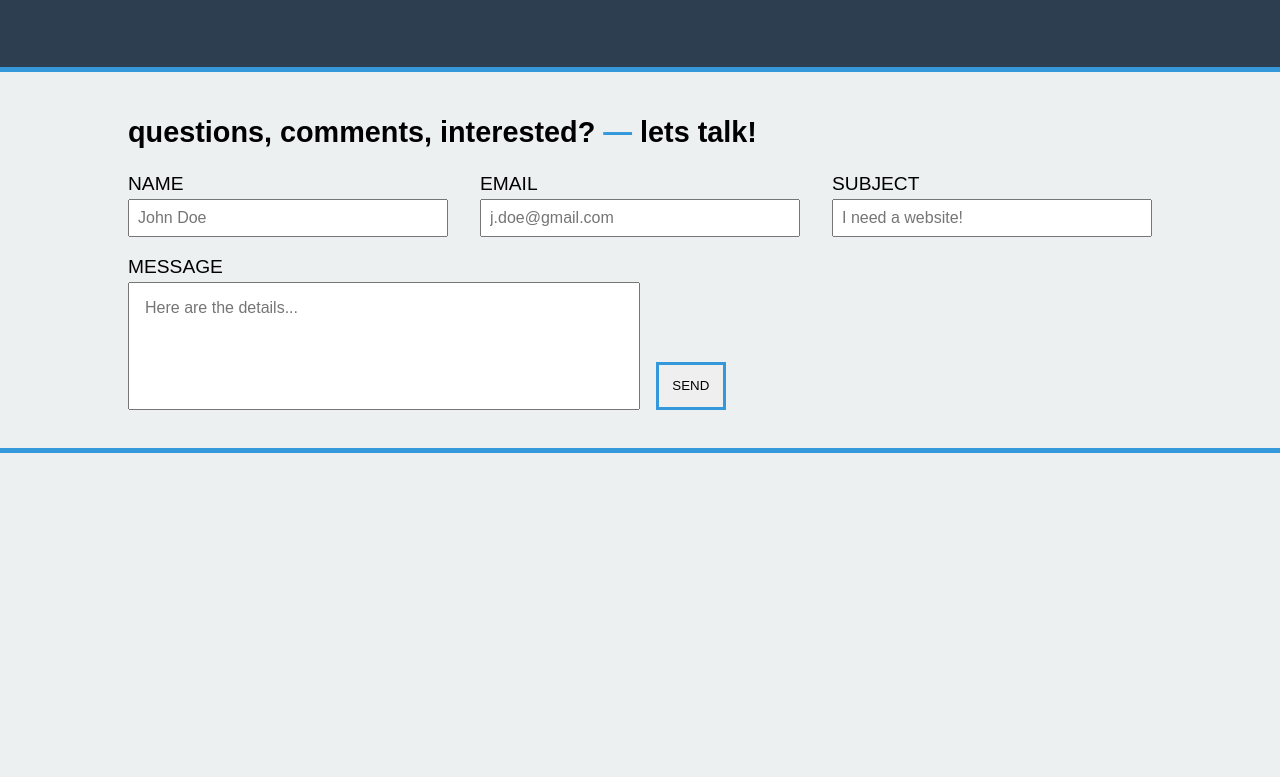
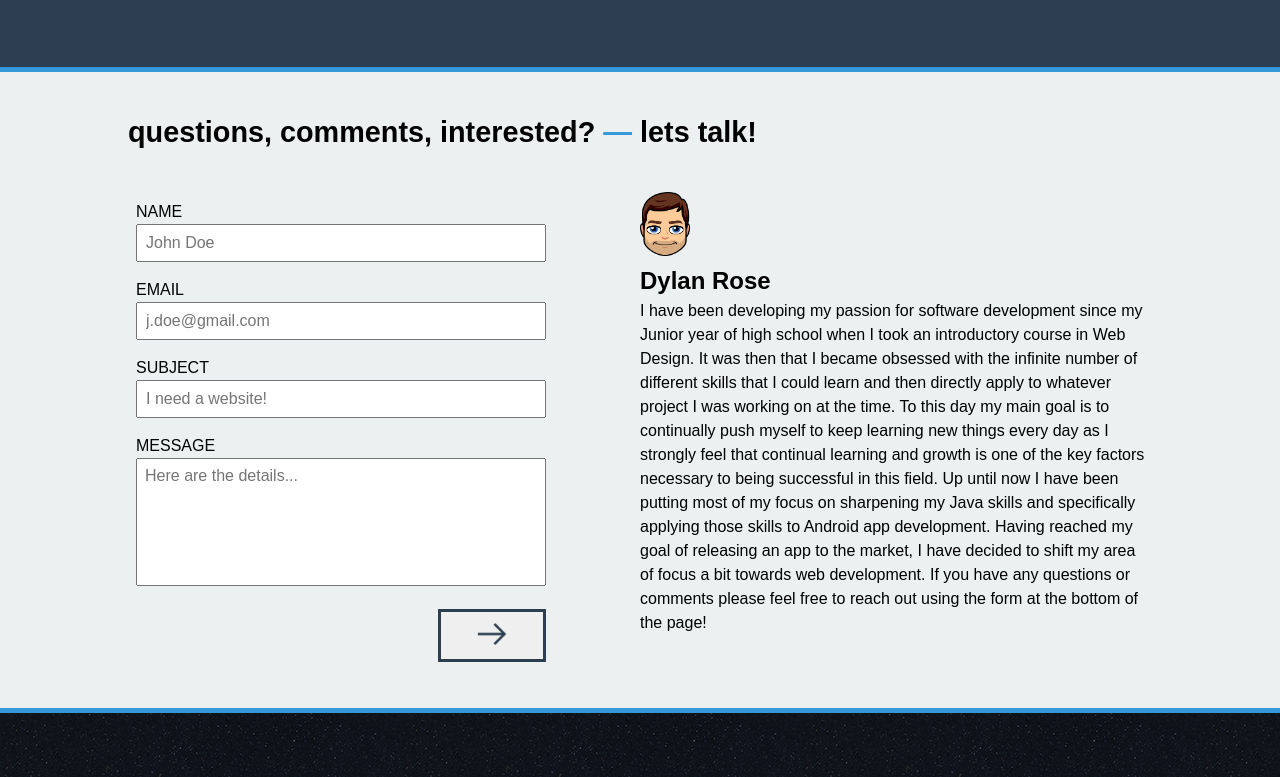
Before and after one commit to drose379/Personal-3, a plain HTML site: page index.html in a window 1280 px wide. Shown: the part 2218-2995 px from the top of the page. Before the commit the page ends 2671 px from the top, so only its background shows below. Drawn offline with nearby package versions, Linux system fonts and the light colour scheme.

Commit message:
contact draf

```diff
--- a/index.html
+++ b/index.html
@@ -124,6 +124,7 @@
     <h2 style="width: 80%; max-width: 1300px;" class="section-header">questions, comments, interested? <span style="color: #3498db;">&mdash;</span> lets talk!</h2>
     <div id="wrap">
 
+      <div id="input-container">
         <div class="input-item">
           <label>NAME</label>
           <input placeholder="John Doe" />
@@ -145,18 +146,25 @@
         </div>
 
         <div id="send-container">
-        <button id="send-button">SEND</button>
+            <button><img src="res/send.png"/></button>
         </div>
+
+      </div>
+
+      <div id="bio-area">
+        <img src="res/me.png" />
+        <h3>Dylan Rose</h3>
+        <p>I have been developing my passion for software development since my Junior year of high school when I took an introductory course in Web Design. It was then that I became obsessed with the infinite number of different skills that I could learn and then directly apply to whatever project I was working on at the time. To this day my main goal is to continually push myself to keep learning new things every day as I strongly feel that continual learning and growth is one of the key factors necessary to being successful in this field. Up until now I have been putting most of my focus on sharpening my Java skills and specifically applying those skills to Android app development. Having reached my goal of releasing an app to the market, I have decided to shift my area of focus a bit towards web development. If you have any questions or comments please feel free to reach out using the form at the bottom of the page!</p>
+      </div>
+
 
 
     </div>
   </section>
 
-  <!--
   <footer>
-    Footer!
+
   </footer>
-  -->
 
 </body>
 </html>
--- a/main-sm.css
+++ b/main-sm.css
@@ -30,5 +30,22 @@ nav #wrap {
 }
 
 #projects .project-item {
+  flex-direction: column;
+}
 
+#projects .project-item img {
+  width: 80%;
+  align-self: center;
 }
+
+#contact .input-item {
+  width: 100%;
+}
+
+#contact #message-input {
+  width: 100%;
+}
+
+#contact #send-container {
+  width: 100%;
+}
--- a/main.css
+++ b/main.css
@@ -311,8 +311,6 @@ nav #nav-right a:hover {
   display: flex;
   flex-direction: column;
   align-items: center;
-  position: relative;
-  z-index: 5000;
   color: black;
   border-bottom: 5px solid #3498db;
 }
@@ -327,62 +325,88 @@ nav #nav-right a:hover {
   max-width: 1300px;
   display: flex;
   flex-wrap: wrap;
+  margin-top: 3%;
+}
+
+#contact #input-container {
+  flex-grow: 1;
+  flex-basis: 400px;
+
+  display: flex;
+  flex-direction: column;
+  justify-content: center;
 }
 
 #contact .input-item {
-  flex-grow: 1;
-  flex-basis: 300px;
-  margin-top: 1em;
-  margin: 1em;
+  display: flex;
+  flex-direction: column;
+  margin: 0.5em;
+  width: 80%;
 }
-#contact .input-item:nth-child(1) {
-   margin-left: 0;
-}
-#contact .input-item:nth-child(3) {
-  margin-right: 0;
-}
+
 #contact label {
   font-family: sans-serif;
-  font-size: 1.2em;
 }
+
 #contact .input-item input {
-  width: 100%;
   padding: 0.5em;
   font-size: 1em;
-  transition: 0.05s;
 }
 
-#contact .input-item input:focus {
-  border: 2px solid #3498db;
+#contact #message-input {
+  margin: 0.5em;
+  width: 80%;
 }
 
-#message-input {
-  display: flex;
-  flex-direction: column;
-  width: 50%;
-}
-#message-input textarea {
-  resize: none;
+#contact #message-input textarea {
+  width: 100%;
   font-family: sans-serif;
   height: 8em;
-  padding: 1em;
   font-size: 1em;
-}
-#message-input textarea:focus {
-  border: 2px solid #3498db;
+  padding: 0.5em;
+  resize: none;
 }
 
 #send-container {
+  width: 80%;
+  margin: 0.5em;
   display: flex;
-  justify-content: center;
-  align-items: flex-end;
-  margin-left: 1em;
+  justify-content: flex-end;
 }
 
-#send-container #send-button {
+#send-container button {
+  padding: 0.2em;
+  border: 3px solid #2c3e50;
+  cursor: pointer;
+  transition: 0.2s;
+}
+
+#send-container button:hover {
   border: 3px solid #3498db;
-  padding: 1em;
 }
+
+#send-container button img {
+  width: 40%;
+}
+
+#bio-area {
+  flex-grow: 1;
+  flex-basis: 400px;
+}
+#bio-area img {
+  width: auto;
+  height: 4em;
+}
+#bio-area h3 {
+  font-family: sans-serif;
+  font-size: 1.5em;
+  margin: 0;
+}
+#bio-area p {
+  font-family: sans-serif;
+  margin: 0;
+}
+
 
 
 footer {
```
Also changed, not shown: res/me.png (added), res/send.png (added). Lines whose indentation alone changed are shown as unchanged.
